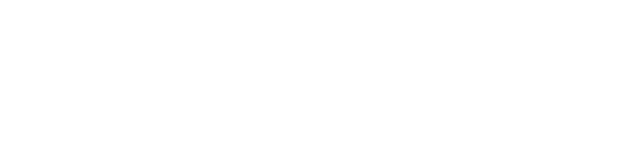
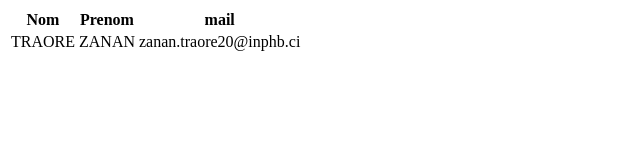
Before and after one commit to Traore-Zanan/LaravelINP, a plain HTML site: page index.html in a window 1280 px wide. Shown: the whole page, without its empty margins (0-640 px from the left). Drawn offline with Linux system fonts and the light colour scheme.

Commit message:
moi c'est barry

```diff
--- a/index.html
+++ b/index.html
@@ -3,9 +3,20 @@
 <head>
     <meta charset="UTF-8">
     <meta name="viewport" content="width=, initial-scale=1.0">
-    <title>Document</title>
+    <title>Liste etudiant</title>
 </head>
 <body>
-
+    <table>
+        <thead>
+            <th>Nom</th>
+            <th>Prenom</th>
+            <th>mail</th>
+        </thead>
+        <tbody>
+            <td>TRAORE</td>
+            <td>ZANAN</td>
+            <td>zanan.traore20@inphb.ci</td>
+        </tbody>
+    </table>
 </body>
 </html>
```
